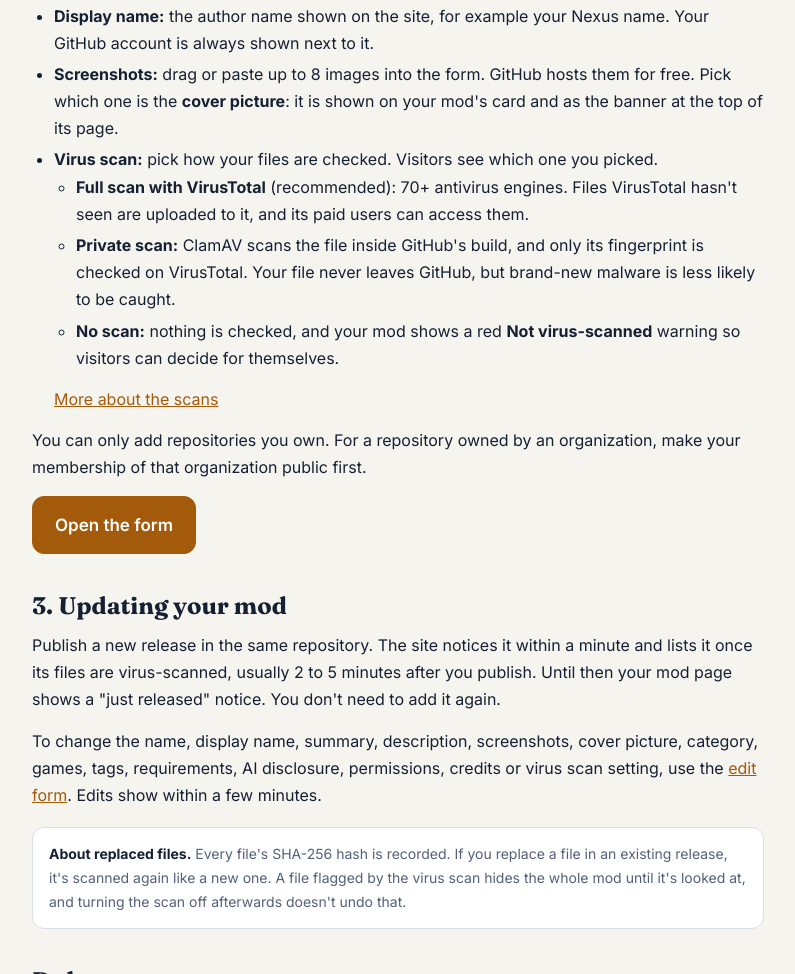
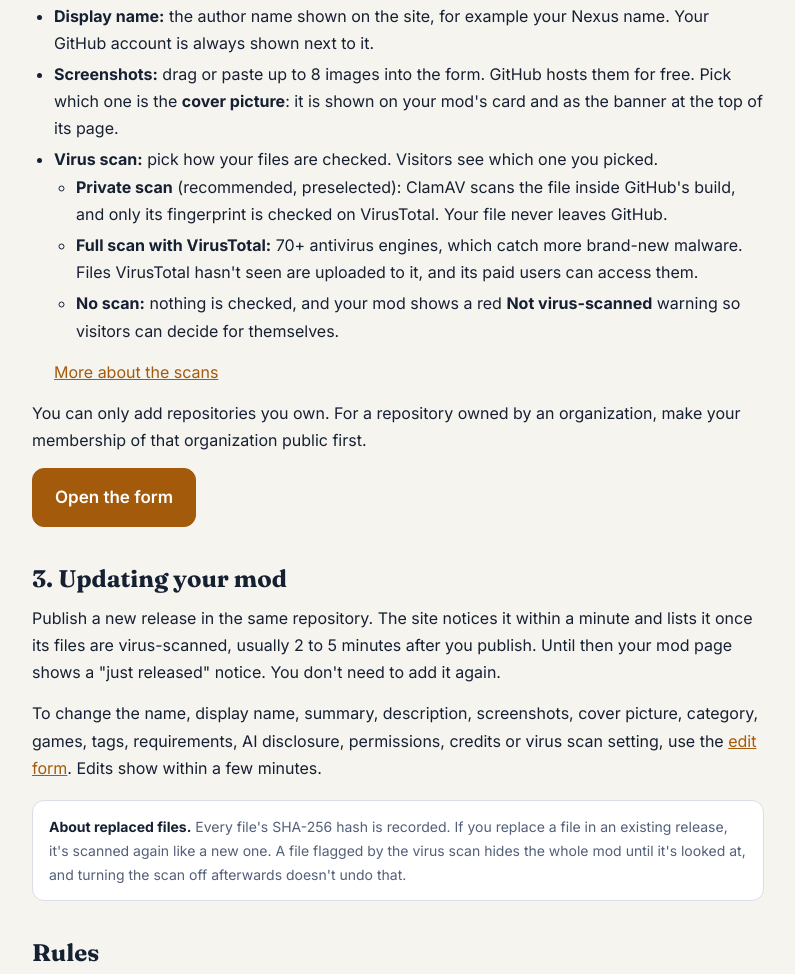
Before and after one commit to WaypointMods/waypointmods.github.io, a plain HTML site: page add.html in a window 1280 px wide. Shown: the part 1299-2273 px from the top of the page, without its empty margins (242-1037 px from the left). Drawn offline with Linux system fonts and the light colour scheme.

Commit message:
Private scan is the preselected, recommended virus scan

```diff
--- a/add.html
+++ b/add.html
@@ -43,8 +43,8 @@
         <li><strong>Screenshots:</strong> drag or paste up to 8 images into the form. GitHub hosts them for free. Pick which one is the <strong>cover picture</strong>: it is shown on your mod's card and as the banner at the top of its page.</li>
         <li><strong>Virus scan:</strong> pick how your files are checked. Visitors see which one you picked.
           <ul>
-            <li><strong>Full scan with VirusTotal</strong> (recommended): 70+ antivirus engines. Files VirusTotal hasn't seen are uploaded to it, and its paid users can access them.</li>
-            <li><strong>Private scan:</strong> ClamAV scans the file inside GitHub's build, and only its fingerprint is checked on VirusTotal. Your file never leaves GitHub, but brand-new malware is less likely to be caught.</li>
+            <li><strong>Private scan</strong> (recommended, preselected): ClamAV scans the file inside GitHub's build, and only its fingerprint is checked on VirusTotal. Your file never leaves GitHub.</li>
+            <li><strong>Full scan with VirusTotal:</strong> 70+ antivirus engines, which catch more brand-new malware. Files VirusTotal hasn't seen are uploaded to it, and its paid users can access them.</li>
             <li><strong>No scan:</strong> nothing is checked, and your mod shows a red <strong>Not virus-scanned</strong> warning so visitors can decide for themselves.</li>
           </ul>
           <a href="about.html#scans">More about the scans</a>
```
Also changed, not shown: about.html (+2 -2 lines), scripts/lib.mjs (+7 -3 lines), 3 other files.
